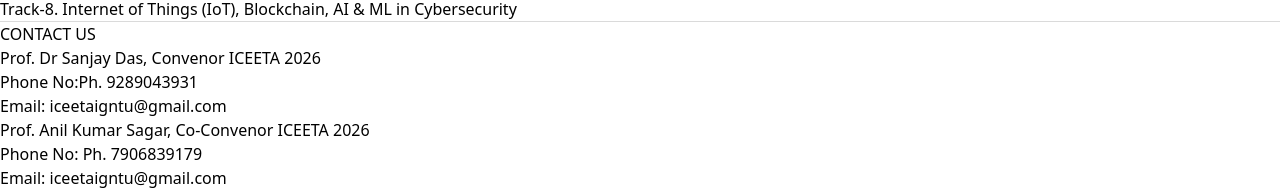
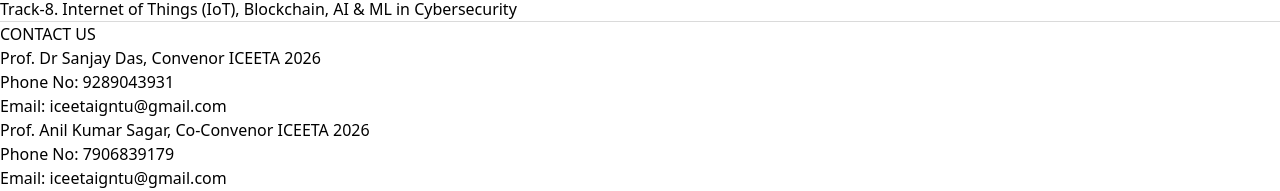
Before and after one commit to rish527/Conference-Site, a React (Vite) app: page / in a window 1280 px wide. Shown: the part 1994-2185 px from the top of the page. Built offline with nearby package versions, Linux system fonts and the light colour scheme.

Commit message:
Update contactData.js

```diff
--- a/src/Data/contactData.js
+++ b/src/Data/contactData.js
@@ -1,7 +1,7 @@
 export const contactData=[
     [
-        ["Prof.  Dr Sanjay Das, Convenor ICEETA 2026","Ph. 9289043931","iceetaigntu@gmail.com"],
-        ["Prof.  Anil Kumar Sagar, Co-Convenor ICEETA 2026", "Ph. 7906839179","iceetaigntu@gmail.com"]
+        ["Prof.  Dr Sanjay Das, Convenor ICEETA 2026"," 9289043931","iceetaigntu@gmail.com"],
+        ["Prof.  Anil Kumar Sagar, Co-Convenor ICEETA 2026", " 7906839179","iceetaigntu@gmail.com"]
     ],
     [
         ["Prof. Parma Nand, Sharda University","parmaastya@gmail.com"," "],
```
